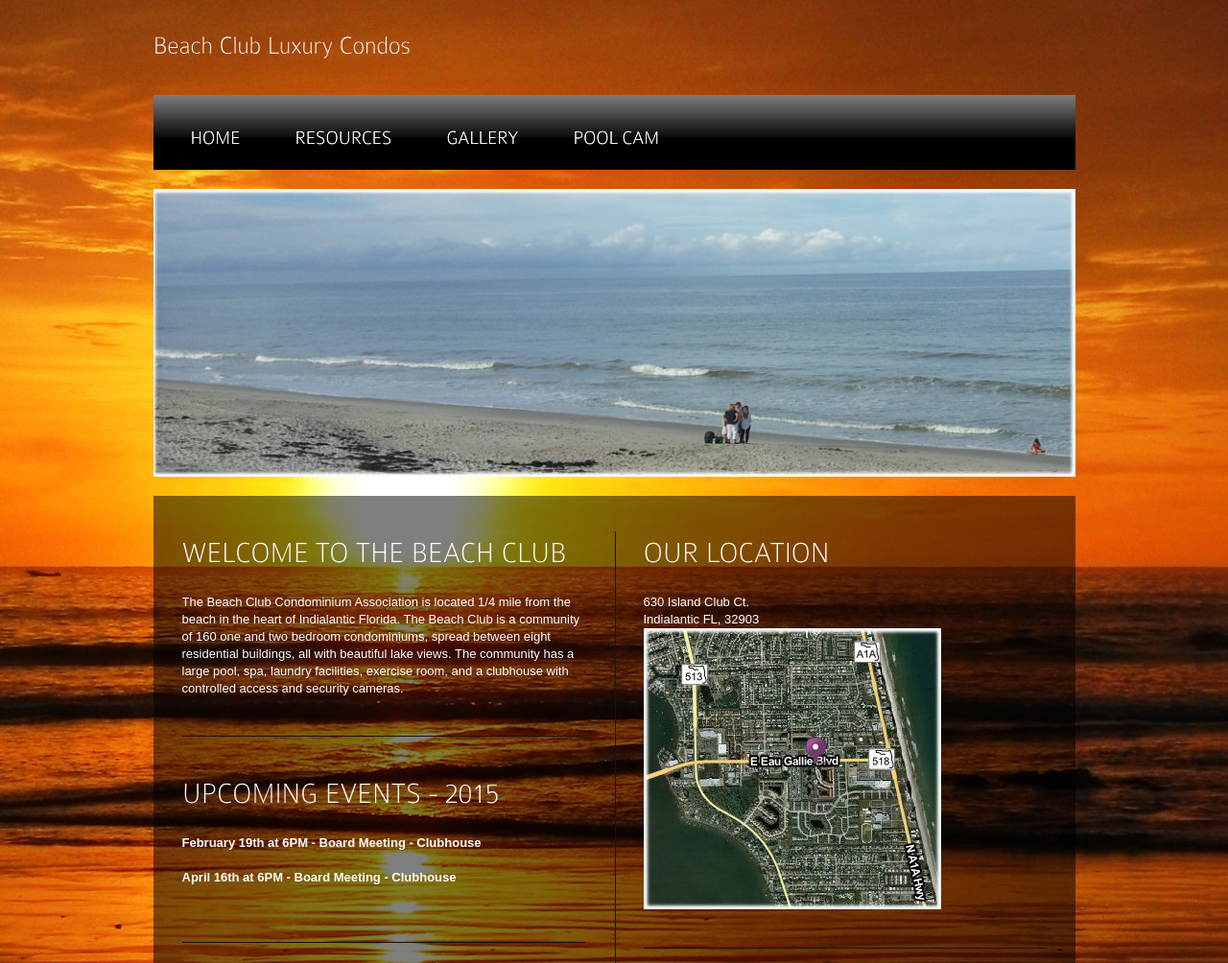
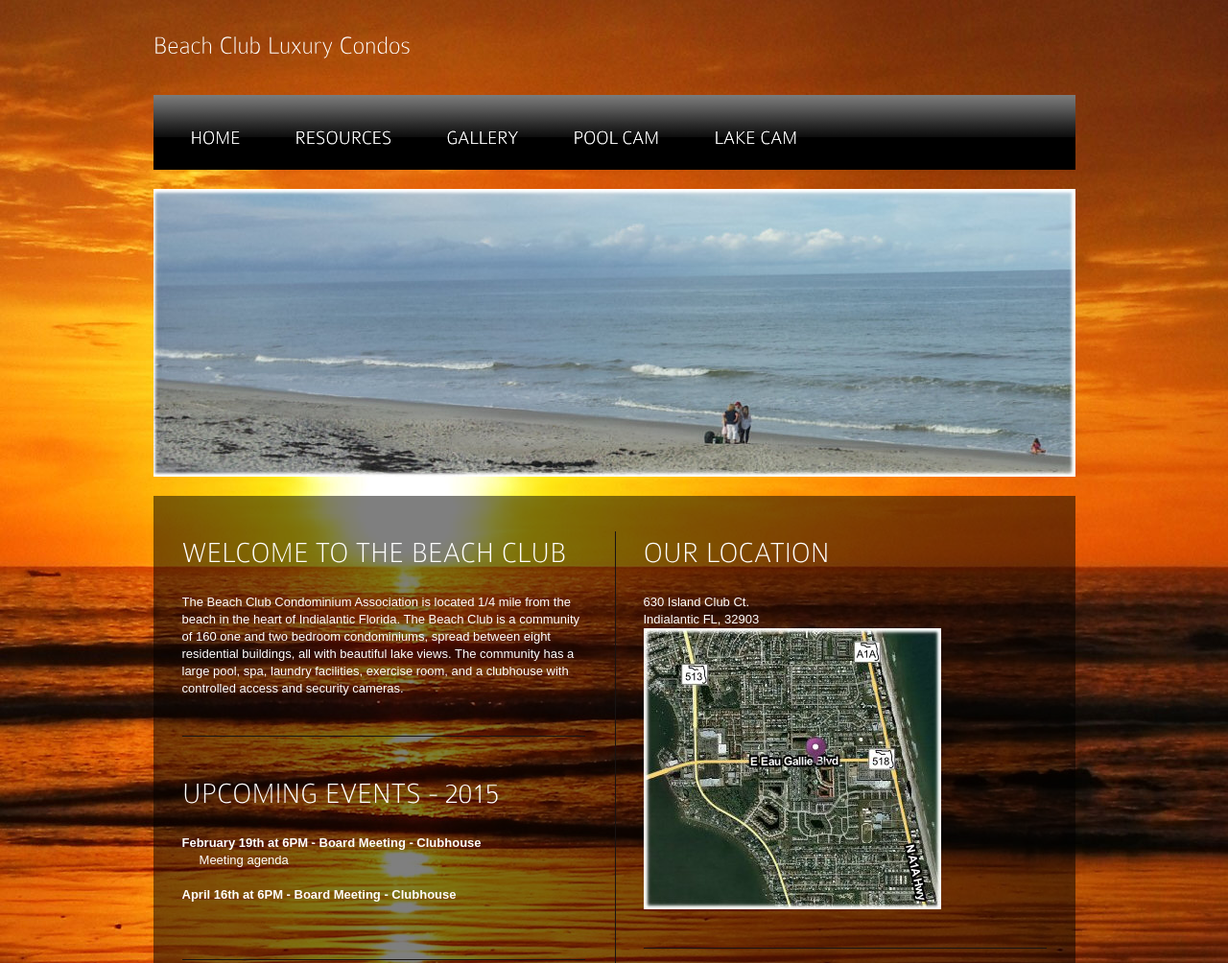
Before and after one commit to BobAngry/beachclub160.com, a plain HTML site: page index.html in a window 1280 px wide. Shown: the top 1004 px of the page at 96% size. Drawn offline with Linux system fonts and the light colour scheme.

Commit message:
added lake cam

```diff
--- a/index.html
+++ b/index.html
@@ -17,6 +17,11 @@
 	<script src="js/cufon-replace.js" type="text/javascript"></script>
 	<script src="js/Colaborate-Thin_400.font.js" type="text/javascript"></script>
 	<script src="js/Colaborate-Bold_400.font.js" type="text/javascript"></script>
+<style type="text/css">
+.auto-style3 {
+	color: #FFFFFF;
+}
+</style>
 </head>
 <body id="page5">
 
@@ -31,6 +36,7 @@
 				<li><a href="resources.html">Resources</a></li>
 				<li><a href="gallery.html">Gallery</a></li>
 				<li><a href="http://97.68.152.48:49200/cgi-bin/guestimage.html" target="_blank">Pool Cam</a></li>
+				<li><a href="http://97.68.152.48:49201/cgi-bin/guestimage.html" target="_blank">Lake Cam</a></li>
 			</ul>
             <div class="clear"></div>
 		</div>
@@ -78,9 +84,14 @@
 						<div class="wrapper under pad_bot1">
 							<h3 class="marg_top1">Upcoming Events - 2015</h3>
 							<p>
-								<strong>February 19th at 6PM - Board Meeting - Clubhouse</strong>
+								<strong>February 19th at 6PM - Board Meeting - Clubhouse  </strong>
 								<br />
+								&nbsp;&nbsp;&nbsp;&nbsp;
+								<a href="docs/BC_2-19-2015_Agenda.pdf">
+								<span class="auto-style3">Meeting agenda</span></a><br />
 						    </p>
+
+
 							<p>
 								<strong>April 16th at 6PM - Board Meeting - Clubhouse</strong>
 								<br />
```
Also changed, not shown: gallery.html (+3 -2 lines), resources.html (+5 -3 lines), 1 other file.
